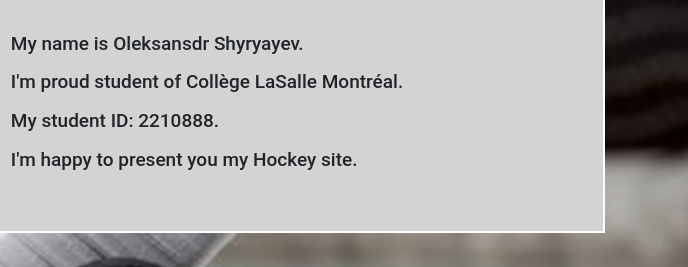
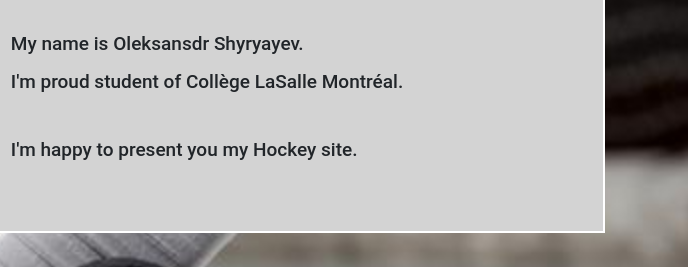
Before and after one commit to porpup/Hockey_Website, a plain HTML site: page home.html in a window 1280 px wide. Shown: the part 292-559 px from the top of the page, 592-1280 px from the left. Drawn offline with nearby package versions, Linux system fonts and the light colour scheme.

Commit message:
Update home.html

```diff
--- a/home.html
+++ b/home.html
@@ -78,7 +78,7 @@
                 <div style="float:left; padding-left: 60px;">
                     <p>My name is Oleksansdr Shyryayev.</p>
                     <p>I'm proud student of Collège LaSalle Montréal.</p>
-                    <p>My student ID: 2210888.</p>
+                    <br>
                     <p>I'm happy to present you my Hockey site.</p>
                 </div>
             </h4>
```
